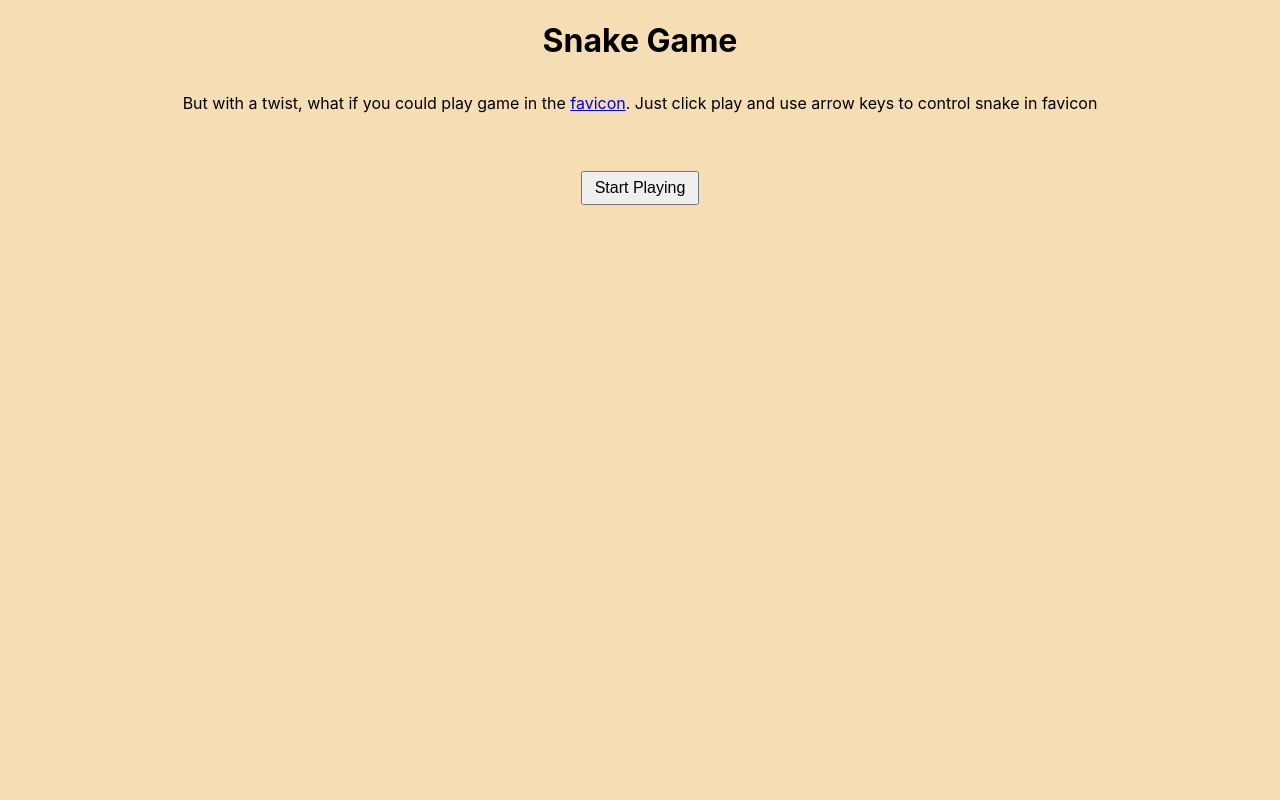
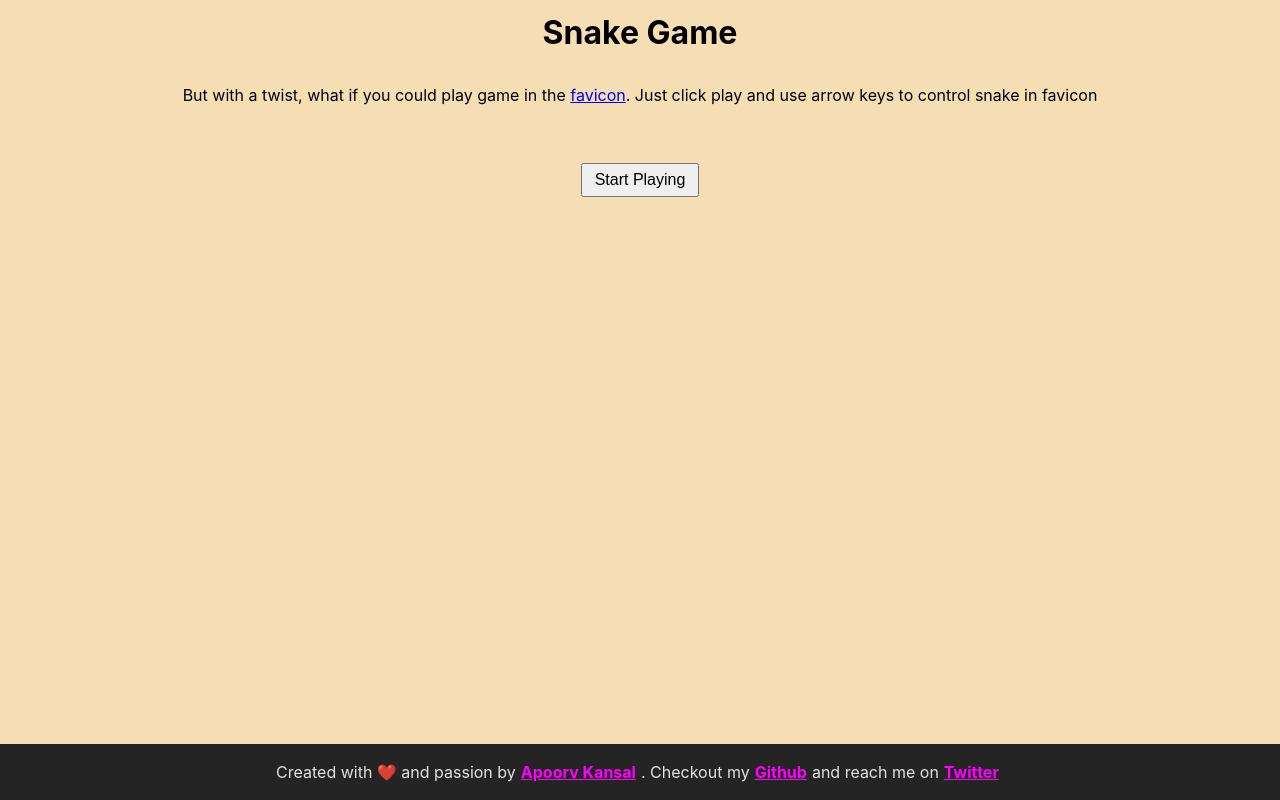
Before and after one commit to uragirii/snake-in-favicon, a website built with Vite: page index.html in a window 1280 px wide. Built offline with nearby package versions, Linux system fonts and the light colour scheme.

Commit message:
added footer

```diff
--- a/index.html
+++ b/index.html
@@ -25,7 +25,9 @@
       <h1>Snake Game</h1>
       <p>
         But with a twist, what if you could play game in the
-        <a href="https://developer.mozilla.org/en-US/docs/Glossary/Favicon"
+        <a
+          target="_blank"
+          href="https://developer.mozilla.org/en-US/docs/Glossary/Favicon"
           >favicon</a
         >. Just click play and use arrow keys to control snake in favicon
       </p>
@@ -33,6 +35,14 @@
       <h2 id="points"></h2>
       <button id="playBtn">Start Playing</button>
     </div>
+    <footer>
+      Created with ❤️ and passion by
+      <a href="https://apoorv.page" target="_blank"> Apoorv Kansal </a>.
+      Checkout my
+      <a href="https://github.com/uragirii" target="_blank"> Github</a> and
+      reach me on
+      <a href="https://twitter.com/quacky_batak" target="_blank">Twitter</a>
+    </footer>
     <script type="module" src="/src/main.ts"></script>
   </body>
 </html>
--- a/src/style.css
+++ b/src/style.css
@@ -5,7 +5,6 @@
   font-weight: 400;
 
   /* color-scheme: light dark; */
-  /* color: rgba(255, 255, 255, 0.87); */
   background-color: wheat;
 
   font-synthesis: none;
@@ -28,8 +27,46 @@ canvas {
   align-items: center;
 }
 
+html,
+body {
+  margin: 0;
+  height: 100%;
+}
+
+body {
+  display: flex;
+  flex-direction: column;
+}
+
 button {
   padding: 0.4em 0.7em;
   font-size: 1em;
   outline: none;
 }
+footer {
+  margin-top: auto;
+}
+
+footer {
+  padding: 1em;
+  display: flex;
+  justify-content: center;
+  align-items: center;
+  background-color: #242424;
+  color: rgba(255, 255, 255, 0.87);
+}
+
+footer a {
+  padding-left: 5px;
+  padding-right: 5px;
+  font-weight: bold;
+  color: FUCHSIA;
+}
+
+footer a:visited {
+  color: lime;
+}
+
+footer a:hover {
+  color: yellow;
+}
```
